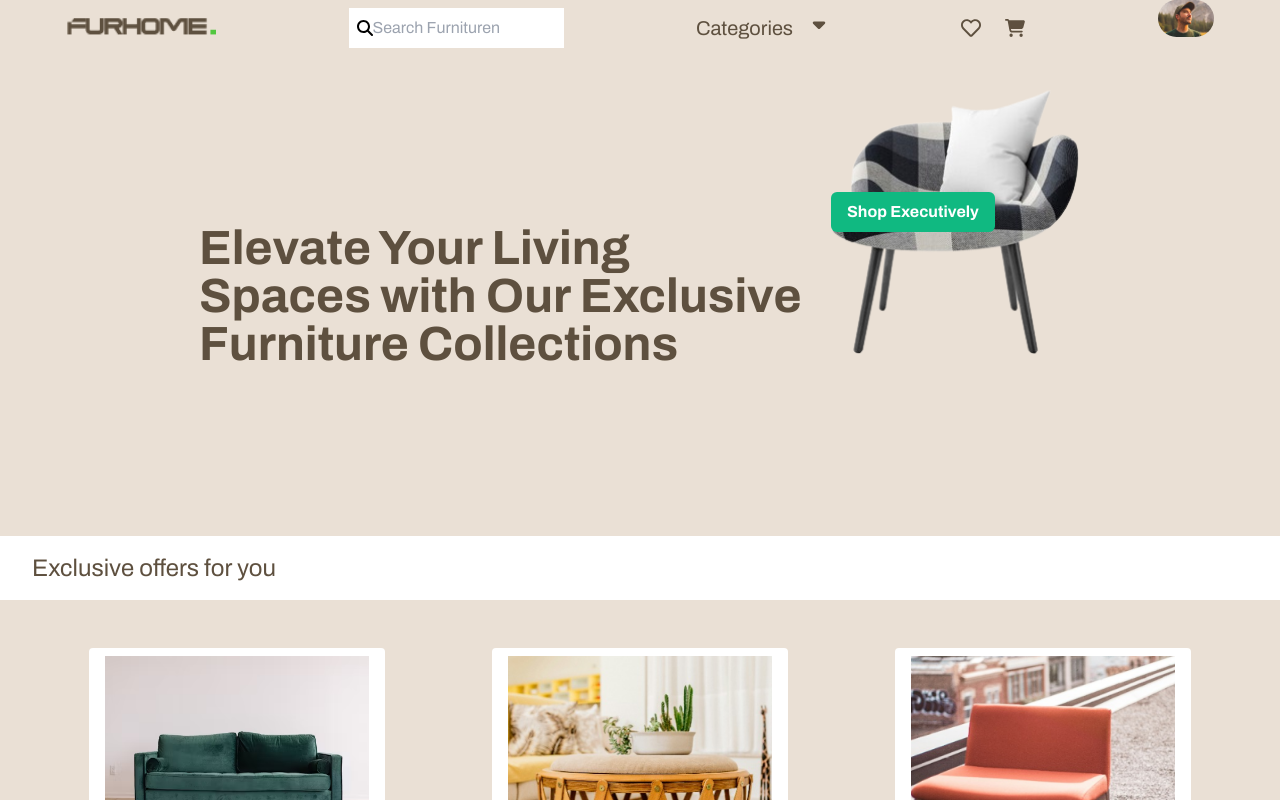
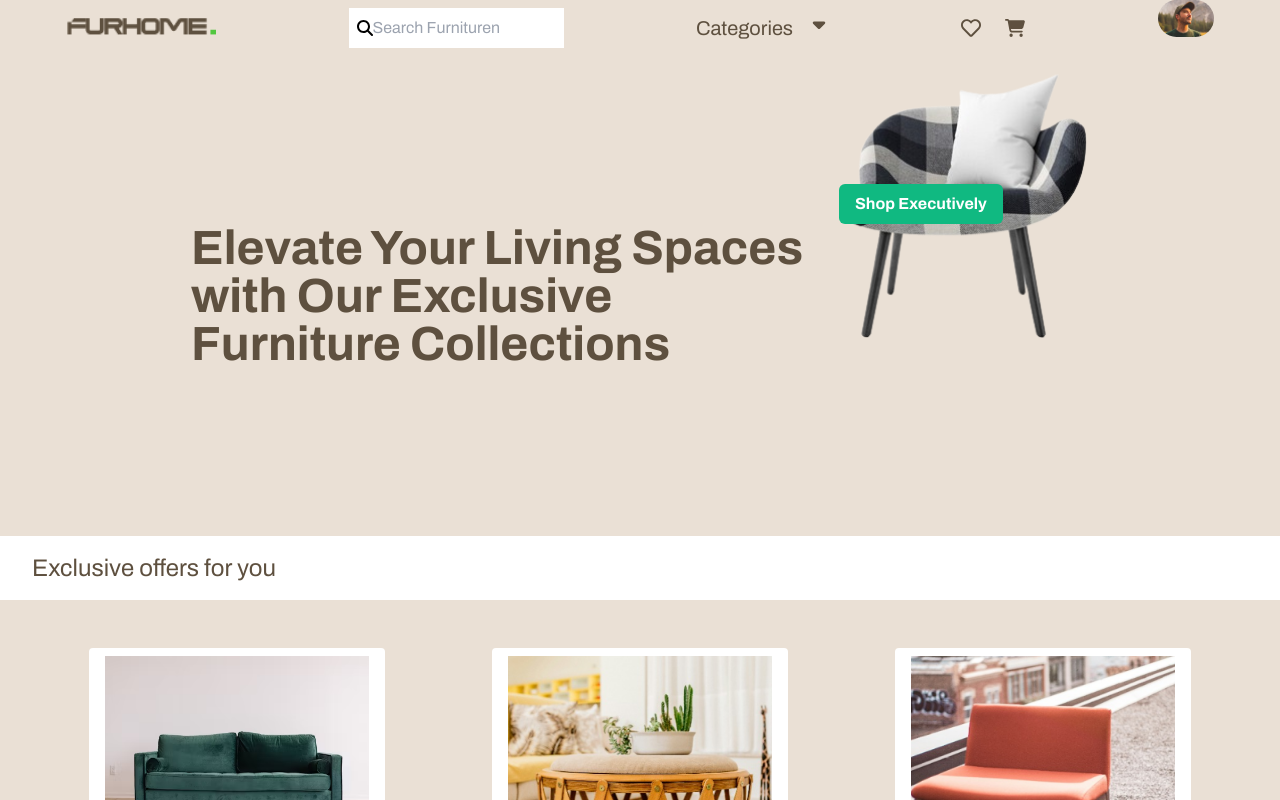
Before and after one commit to MuthoniMN/hng-frontend-2, a Next.js app: page / in a window 1280 px wide. Shown: the top 800 px of the page. Built offline with nearby package versions, Linux system fonts and the light colour scheme.

Commit message:
fixing padding

```diff
--- a/src/components/HeroHome.js
+++ b/src/components/HeroHome.js
@@ -2,7 +2,7 @@ import Image from "next/image"
 
 const HeroHome = () => {
     return (
-        <section className="flex flex-wrap md:flex-nowrap justify-center gap-6 py-8 px-4 md:px-8 items-center h-[100vh] md:h-[60vh]">
+        <section className="flex flex-wrap md:flex-nowrap justify-center gap-6 py-8 px-4 md:px-4 md:py-4 items-center h-[100vh] md:h-[60vh]">
             <h1 className="font-bold text-3xl lg:text-5xl min-w-[300px] w-1/2">Elevate Your Living Spaces with Our Exclusive Furniture Collections</h1>
             <div className="relative w-full md:w-[250px] h-full">            <Image src={"/imgs/hero-image.png"} alt="" width={250} height={250} className="mx-auto" />
                 <h2 className="bg-emerald-500 text-white width-[200px] px-4 py-2 absolute top-1/4 left-1/5 font-bold rounded-md box-shadow-md">Shop Executively</h2>
```
